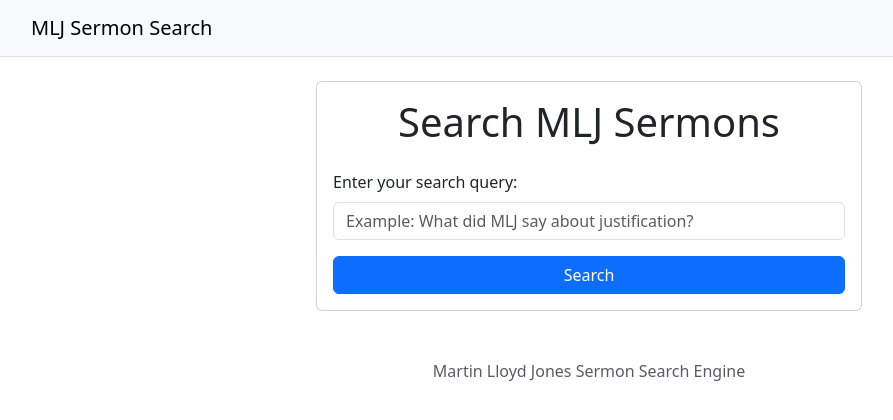
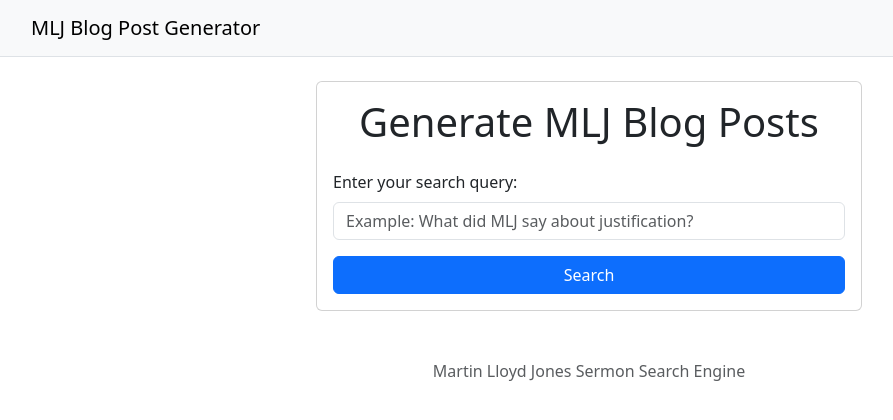
Before and after one commit to FiveQInnovations/mlj-search-replit, a Flask app: page / in a window 1280 px wide. Shown: the top 420 px of the page, without its empty margins (51-944 px from the left). Run offline with Flask 3, Linux system fonts and the light colour scheme; some libraries are stand-ins or nearby versions.

Commit message:
Agent query: Can you verify if the app name is updated to 'MLJ Blog Post Generator' and if the generated blog posts now include inline source links with longer, more detailed paragraphs?
Improve blog post generation: enhance prompt with source attribution and detailed instructions, update UI to reflect new functionality.

Screenshot: https://storage.googleapis.com/screenshot-production-us-central1/e877f356-5e9c-445a-8101-3ce2bc1e46be/53c10a90-2bec-41dc-af5b-610f98f73d45.jpg

```diff
--- a/app.py
+++ b/app.py
@@ -29,22 +29,36 @@
     # Combine all sermon excerpts
     combined_text = "\n\n".join([chunk['text'] for chunk in sermon_chunks])
 
+    # Prepare excerpts with source information
+    excerpts_with_sources = []
+    for chunk in sermon_chunks:
+        excerpts_with_sources.append({
+            'text': chunk['text'],
+            'source': chunk['document_name'],
+            'url': chunk['document_metadata'].get('source_url', '#')
+        })
+
     # Create prompt for OpenAI
-    prompt = f"""As an expert on Martin Lloyd-Jones' teachings, write a detailed blog post about the following topic:
+    prompt = f"""As an expert on Martin Lloyd-Jones' teachings, write a detailed and comprehensive blog post about the following topic:
 
 Query: {query}
 
+When quoting from the provided excerpts, include the source link inline using markdown, following this format:
+> "Quote text" - From [Sermon Title](source_url)
+
 Based on these sermon excerpts:
-{combined_text}
+{str(excerpts_with_sources)}
 
 Please write a comprehensive blog post that:
-1. Explains MLJ's perspective on this topic
-2. Includes relevant quotes from the provided excerpts
-3. Provides theological context and practical applications
-4. Maintains MLJ's pastoral and doctrinal emphasis
+1. Provides deep theological analysis with extensive context (aim for detailed paragraphs of 4-6 sentences each)
+2. Uses direct quotes from MLJ with their source links inline
+3. Explains complex theological concepts thoroughly
+4. Maintains MLJ's pastoral and doctrinal emphasis while exploring practical implications
 5. Structures the content with clear headings and subheadings
+6. Concludes with practical applications
 
-Format the response in Markdown with proper headings, quotes, and sections."""
+Format the response in Markdown with proper headings, quotes (with source links), and sections.
+Ensure paragraphs are substantial and detailed, thoroughly exploring each point."""
 
     try:
         # Generate blog post using OpenAI
--- a/templates/base.html
+++ b/templates/base.html
@@ -3,7 +3,7 @@
 <head>
     <meta charset="UTF-8">
     <meta name="viewport" content="width=device-width, initial-scale=1.0">
-    <title>MLJ Sermon Search</title>
+    <title>MLJ Blog Post Generator</title>
     <link href="https://cdn.jsdelivr.net/npm/bootstrap@5.3.2/dist/css/bootstrap.min.css" rel="stylesheet">
     <script src="https://cdn.jsdelivr.net/npm/bootstrap@5.3.2/dist/js/bootstrap.bundle.min.js"></script>
     <script src="https://cdn.jsdelivr.net/npm/markdown-it@13.0.1/dist/markdown-it.min.js"></script>
@@ -12,7 +12,7 @@
 <body>
     <nav class="navbar navbar-expand-lg navbar-light bg-light border-bottom">
         <div class="container">
-            <a class="navbar-brand" href="/">MLJ Sermon Search</a>
+            <a class="navbar-brand" href="/">MLJ Blog Post Generator</a>
         </div>
     </nav>
 
--- a/templates/index.html
+++ b/templates/index.html
@@ -5,7 +5,7 @@
     <div class="col-md-8 col-lg-6">
         <div class="card">
             <div class="card-body">
-                <h1 class="card-title text-center mb-4">Search MLJ Sermons</h1>
+                <h1 class="card-title text-center mb-4">Generate MLJ Blog Posts</h1>
                 <form action="{{ url_for('search') }}" method="POST" id="searchForm">
                     <div class="mb-3">
                         <label for="query" class="form-label">Enter your search query:</label>
```
Also changed, not shown: CleanShot 2024-12-18 at 12.29.03@2x.png (added).
